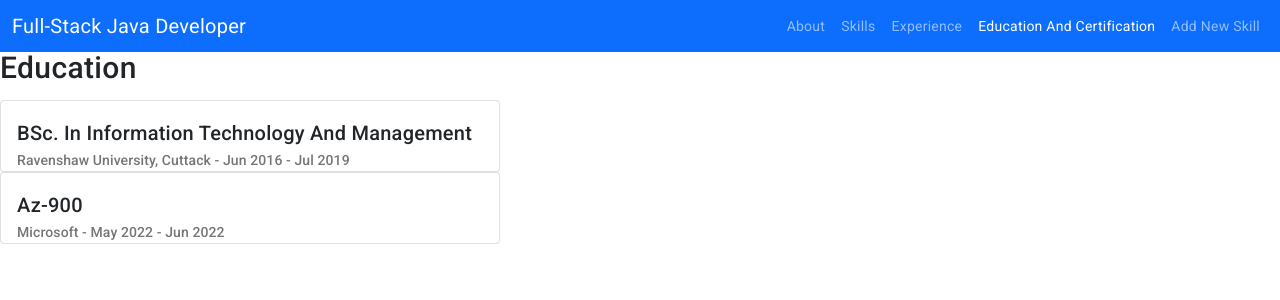
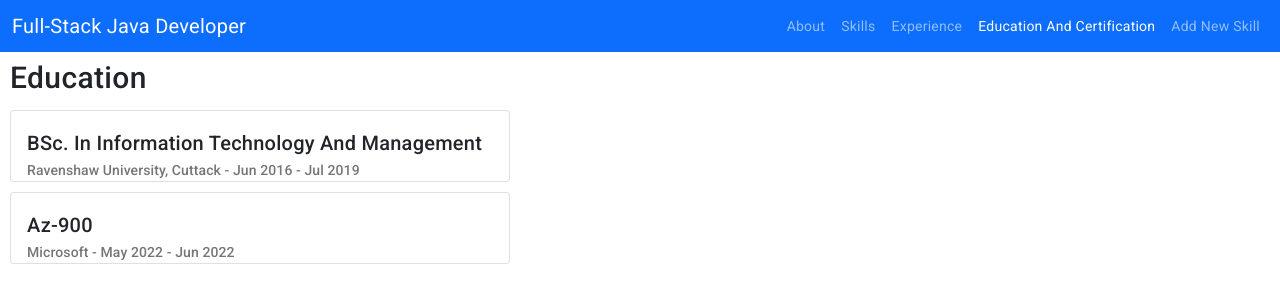
Before and after one commit to bparida99/PortfolioUI, an Angular app: page /education in a window 1280 px wide. Shown: the top 300 px of the page. Built offline with nearby package versions, Linux system fonts and the light colour scheme.

Commit message:
code updated

```diff
--- a/package.json
+++ b/package.json
@@ -15,6 +15,7 @@
     "@angular/common": "^16.1.0",
     "@angular/compiler": "^16.1.0",
     "@angular/core": "^16.1.0",
+    "@angular/flex-layout": "^15.0.0-beta.42",
     "@angular/forms": "^16.1.0",
     "@angular/material": "~16.2.14",
     "@angular/platform-browser": "^16.1.0",
--- a/src/app/education/education.component.css
+++ b/src/app/education/education.component.css
@@ -1,8 +1,21 @@
 /* education.component.css */
-  .example-card {
+  .section{
+    margin-left: 10px;
+    margin-top: 10px;
+  }
+.education-card {
     max-width: 500px;
   }
 
   h2{
     font-size: 30px;
   }
+
+  mat-card:hover{
+    transform: scale(1.05);
+    cursor: pointer;
+  }
+
+  mat-card{
+    transition: transform .2s;
+  }
--- a/src/app/education/education.component.html
+++ b/src/app/education/education.component.html
@@ -1,11 +1,13 @@
 <section id="education" class="section">
     <h2>Education</h2>
+    <div fxLayout="column" fxLayoutGap="10px">
     <div *ngFor="let education of educationList" >
-      <mat-card class="example-card" appearance="outlined">
+      <mat-card class="education-card" appearance="outlined">
         <mat-card-header>
           <mat-card-title>{{ education.degree }}</mat-card-title>
           <mat-card-subtitle>{{ education.institution }} - <span>{{ education.year }}</span></mat-card-subtitle>
         </mat-card-header>
       </mat-card>
     </div>
+  </div>
 </section>
--- a/src/app/nav-bar/nav-bar.component.ts
+++ b/src/app/nav-bar/nav-bar.component.ts
@@ -3,8 +3,7 @@ import { Component } from '@angular/core';
 @Component({
   selector: 'app-nav-bar',
   templateUrl: './nav-bar.component.html',
-  styleUrls: ['./nav-bar.component.css']
-})
+  styleUrls: ['./nav-bar.component.css']})
 export class NavBarComponent {
 
 }
```
Also changed, not shown: src/app/app.component.html (+12 -0 lines), src/app/app.module.ts (+11 -1 lines), src/app/nav-bar/nav-bar.component.html (line endings or trailing spaces).
